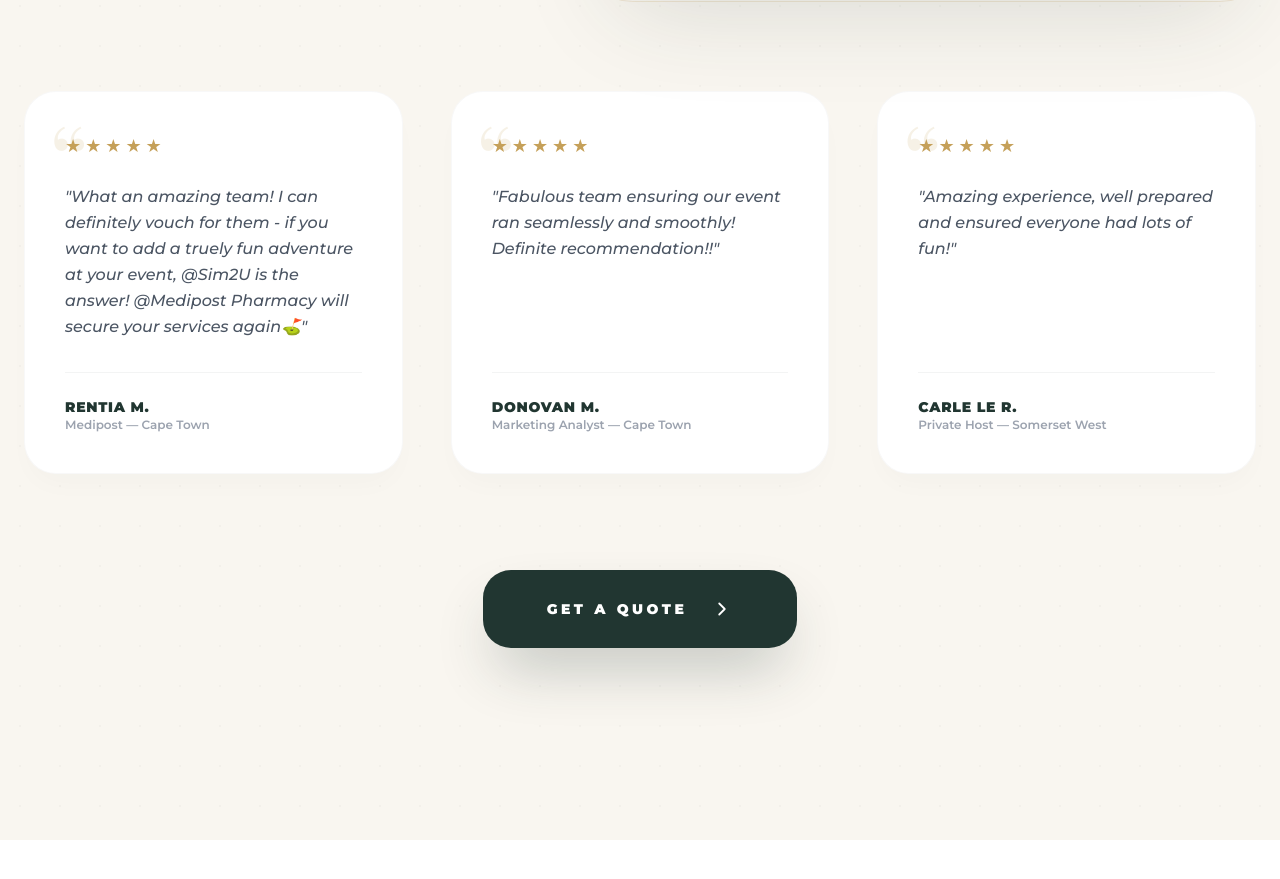
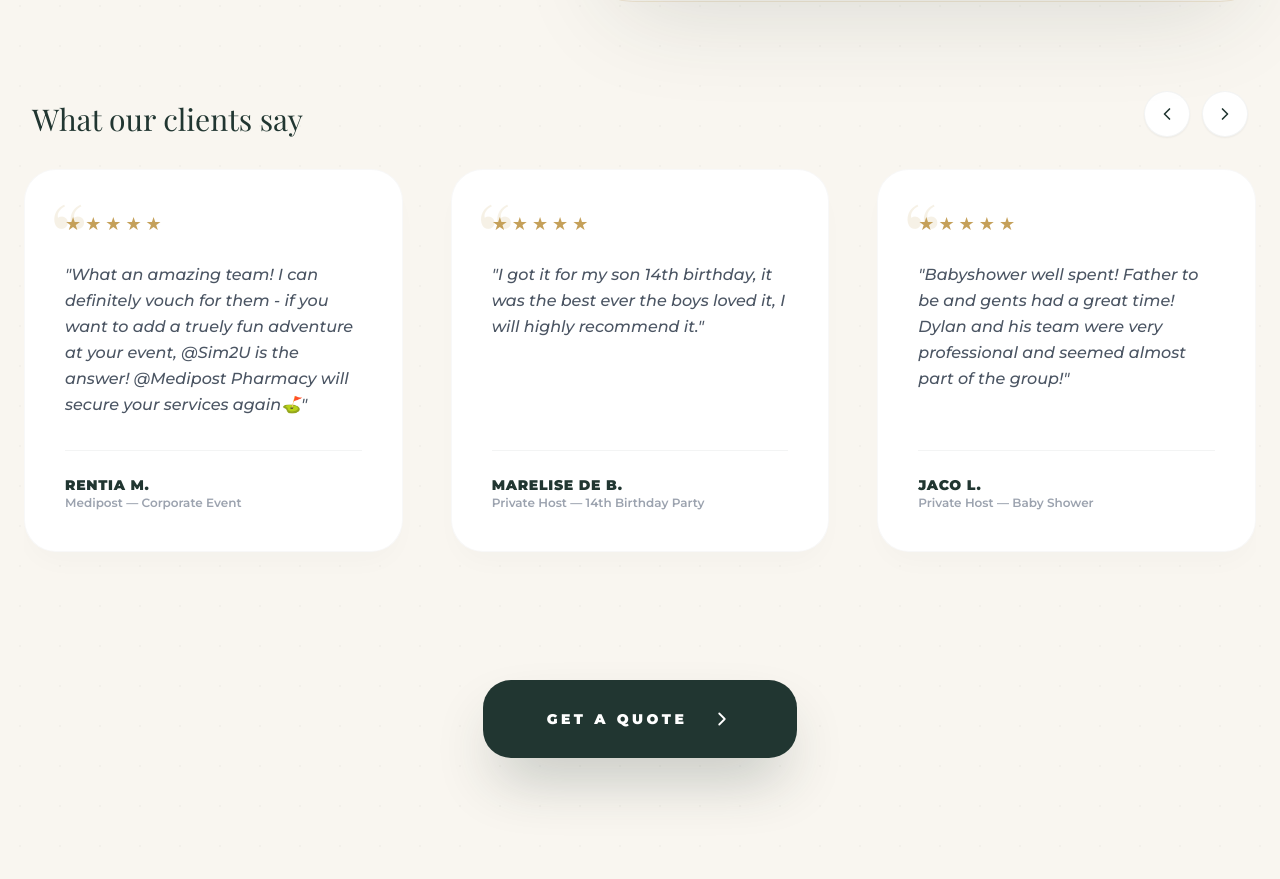
Before and after one commit to Dbox01/sim2umobilegolf, a React (Vite) app: page / in a window 1280 px wide. Shown: the part 1558-2437 px from the top of the page. Built offline with nearby package versions, Linux system fonts and the light colour scheme; a web font is replaced by a local one.

Commit message:
Refactor testimonials and implement scrolling feature

```diff
--- a/App.tsx
+++ b/App.tsx
@@ -397,51 +397,123 @@ const EXPERIENCE_IMAGES = [
   "https://res.cloudinary.com/bo8j9vxt/image/upload/f_auto,q_auto/v1785222583/57302338-eb85-467d-af77-6f2a99d3d9a4_e6dqro.jpg"
 ];
 
+// --- Extracted Testimonials Data ---
+// Easily add or remove items here; the carousel will automatically update.
+const TESTIMONIALS = [
+  {
+    quote: "What an amazing team! I can definitely vouch for them - if you want to add a truely fun adventure at your event, @Sim2U is the answer! @Medipost Pharmacy will secure your services again⛳️",
+    author: "Rentia M.",
+    role: "Medipost",
+    location: "Corporate Event"
+  },
+  {
+    quote: "I got it for my son 14th birthday, it was the best ever the boys loved it, I will highly recommend it.",
+    author: "Marelise De B.",
+    role: "Private Host",
+    location: "14th Birthday Party"
+  },
+   {
+    quote: "Babyshower well spent! Father to be and gents had a great time! Dylan and his team were very professional and seemed almost part of the group!",
+    author: "Jaco L.",
+    role: "Private Host",
+    location: "Baby Shower"
+  },
+   {
+    quote: "I can recommend Dylan anytime, it was a awesome experience and he did everything so professionally. Do yourself a favor and book.",
+    author: "Vincent De B.",
+    role: "Private Host",
+    location: "14th Birthday Party"
+  },
+  {
+    quote: "Fabulous team ensuring our event ran seamlessly and smoothly! Definite recommendation!!",
+    author: "Donovan M.",
+    role: "Medipost",
+    location: "Corporate Event"
+  },
+  {
+    quote: "Amazing service and very friendly team! Really enjoyed what they did for us. 100% recommend.",
+    author: "Shain N.",
+    role: "Event Guest"
+  },
+  {
+    quote: "Great service , they kept it professional and fun. Setup was neat and precise had no problem with any technology would definitely recommend.",
+    author: "Arno L.",
+    role: "Event Guest"
+  },
+  {
+    quote: "Great experience. Definitely will recommend for all types of events.",
+    author: "Keano H.",
+    role: "Event Guest"
+  },
+   {
+    quote: "Service was fantastic, had a blast. These guys were very professional and had a great impact on the vibe of the event. I would recommend them for any function.",
+    author: "Andre van N.",
+    role: "Event Guest"
+  },
+   {
+    quote: "Service was fantastic, had a blast. These guys were very professional and had a great impact on the vibe of the event. I would recommend them for any function.",
+    author: "Andre van N.",
+    role: "Event Guest"
+  },
+  {
+    quote: "Great product with amazing service would recommend 10/10 any day great for parties and services!",
+    author: "Riaan E.",
+    role: "Event Guest"
+  },
+  {
+    quote: "Had a nice day and loads of fun!!",
+    author: "Twane E.",
+    role: "Event Guest"
+  }
+
+];
+
 const ExperienceSection: React.FC = () => {
   const [currentIdx, setCurrentIdx] = useState(0);
+  const testimonialScrollRef = useRef<HTMLDivElement>(null);
 
-  // Next slide helper
+  // --- Image Slide Helpers ---
   const nextSlide = () => {
     setCurrentIdx((prev) => (prev + 1) % EXPERIENCE_IMAGES.length);
   };
 
-  // Previous slide helper
   const prevSlide = () => {
     setCurrentIdx((prev) => (prev - 1 + EXPERIENCE_IMAGES.length) % EXPERIENCE_IMAGES.length);
   };
 
-  // --- Auto-Play Timer Logic ---
+  // --- Testimonial Scroll Helper ---
+  const scrollTestimonials = (direction: 'left' | 'right') => {
+    if (testimonialScrollRef.current) {
+      const { current } = testimonialScrollRef;
+      // Scroll by the current visible width of the container
+      const scrollAmount = direction === 'left' ? -current.offsetWidth : current.offsetWidth;
+      current.scrollBy({ left: scrollAmount, behavior: 'smooth' });
+    }
+  };
+
+  // --- Image Auto-Play Timer ---
   useEffect(() => {
     const timer = setInterval(() => {
       nextSlide();
-    }, 5000); // 5000ms = 5 seconds
-
-    // Clear the interval when the component unmounts
-    // OR when currentIdx changes (manual clicks reset the timer)
+    }, 5000);
     return () => clearInterval(timer);
   }, [currentIdx]);
 
-  // --- Testimonials Data ---
-  const testimonials = [
-    {
-      quote: "What an amazing team! I can definitely vouch for them - if you want to add a truely fun adventure at your event, @Sim2U is the answer! @Medipost Pharmacy will secure your services again⛳️",
-      author: "Rentia M.",
-      role: "Medipost",
-      location: "Cape Town"
-    },
-    {
-      quote: "Fabulous team ensuring our event ran seamlessly and smoothly! Definite recommendation!!",
-      author: "Donovan M.",
-      role: "Marketing Analyst",
-      location: "Cape Town"
-    },
-    {
-      quote: "Amazing experience, well prepared and ensured everyone had lots of fun!",
-      author: "Carle le R.",
-      role: "Private Host",
-      location: "Somerset West"
+  // --- Testimonial Auto-Play Timer ---
+  useEffect(() => {
+    const timer = setInterval(() => {
+      if (testimonialScrollRef.current) {
+        const { current } = testimonialScrollRef;
+        // If scrolled to the very end, snap back to the start; otherwise, scroll right
+        if (current.scrollLeft + current.clientWidth >= current.scrollWidth - 10) {
+          current.scrollTo({ left: 0, behavior: 'smooth' });
+        } else {
+          current.scrollBy({ left: current.offsetWidth, behavior: 'smooth' });
         }
-  ];
+      }
+    }, 8000); // 8000ms = 8 seconds per page shift
+    return () => clearInterval(timer);
+  }, []);
 
   return (
     <section id="experience" className="py-24 lg:py-48 bg-cream relative overflow-hidden">
@@ -483,17 +555,14 @@ const ExperienceSection: React.FC = () => {
             <div className="relative z-10 group">
               <div className="relative rounded-[50px] overflow-hidden border-[1px] border-mountainGreen/5 p-4 bg-white shadow-[0_50px_100px_-20px_rgba(33,54,49,0.15)] transition-all duration-700 group-hover:shadow-[0_60px_120px_-20px_rgba(33,54,49,0.25)]">
 
-                {/* Fixed height aspect ratio container to prevent layout shifts */}
+                {/* Fixed height aspect ratio container */}
                 <div className="rounded-[40px] overflow-hidden aspect-video lg:aspect-[4/3] relative bg-gray-100">
 
-                  {/* Optimized Mapped Images for lazy loading + smooth fading */}
+                  {/* Optimized Mapped Images */}
                   {EXPERIENCE_IMAGES.map((src, idx) => {
                     const isCurrent = idx === currentIdx;
-                    // Calculate if this image is the next or previous one in the loop
                     const isNext = idx === (currentIdx + 1) % EXPERIENCE_IMAGES.length;
                     const isPrev = idx === (currentIdx - 1 + EXPERIENCE_IMAGES.length) % EXPERIENCE_IMAGES.length;
-
-                    // Only load the image if it's currently visible, or up next in either direction
                     const shouldLoad = isCurrent || isNext || isPrev;
 
                     return (
@@ -545,16 +614,47 @@ const ExperienceSection: React.FC = () => {
               <div className="absolute -top-12 -left-12 w-64 h-64 bg-gold/5 rounded-full blur-3xl -z-20"></div>
             </div>
           </div>
-
         </div>
 
-        {/* Testimonials Grid Replacing Feature Blocks */}
-        <div className="grid md:grid-cols-3 gap-8 lg:gap-12 mb-24">
-          {testimonials.map((t, idx) => (
+        {/* Testimonials Carousel Section */}
+        <div className="relative mb-24 group">
+
+          {/* Testimonial Header & Controls */}
+          <div className="flex justify-between items-end mb-8 px-2">
+            <h3 className="text-3xl font-serif text-mountainGreen">What our clients say</h3>
+            <div className="flex gap-3">
+              <button
+                onClick={() => scrollTestimonials('left')}
+                className="bg-white hover:bg-gold text-mountainGreen p-3 rounded-full shadow-sm hover:shadow-md transition-all border border-mountainGreen/5 hover:text-white"
+                aria-label="Previous Testimonial"
+              >
+                <ChevronLeft size={20} />
+              </button>
+              <button
+                onClick={() => scrollTestimonials('right')}
+                className="bg-white hover:bg-gold text-mountainGreen p-3 rounded-full shadow-sm hover:shadow-md transition-all border border-mountainGreen/5 hover:text-white"
+                aria-label="Next Testimonial"
+              >
+                <ChevronRight size={20} />
+              </button>
+            </div>
+          </div>
+
+          {/* Scrollable Flex Container */}
+          <div
+            ref={testimonialScrollRef}
+            // Tailwind CSS scroll snap combined with utility classes to hide scrollbars cleanly
+            className="flex overflow-x-auto snap-x snap-mandatory gap-8 lg:gap-12 pb-8 [&::-webkit-scrollbar]:hidden [-ms-overflow-style:none] [scrollbar-width:none]"
+          >
+            {TESTIMONIALS.map((t, idx) => (
               <div
                 key={idx}
-              className="relative flex flex-col justify-between p-10 bg-white rounded-[32px] border border-mountainGreen/[0.03] shadow-[0_15px_30px_-10px_rgba(33,54,49,0.03)] hover:shadow-[0_30px_60px_-15px_rgba(197,160,89,0.1)] transition-all duration-500 hover:-translate-y-2"
+                // Width math handles responsive layout: 1 item (mobile), 2 items (tablet), 3 items (desktop)
+                className="w-full md:w-[calc(50%-1rem)] lg:w-[calc(33.333%-2rem)] flex-shrink-0 snap-start"
               >
+                {/* H-full ensures all cards match heights within the flex grid */}
+                <div className="relative h-full flex flex-col justify-between p-10 bg-white rounded-[32px] border border-mountainGreen/[0.03] shadow-[0_15px_30px_-10px_rgba(33,54,49,0.03)] hover:shadow-[0_30px_60px_-15px_rgba(197,160,89,0.1)] transition-all duration-500 hover:-translate-y-2">
+
                   {/* Huge stylized quote mark */}
                   <span className="absolute top-4 left-6 text-8xl font-serif text-gold/15 select-none pointer-events-none">“</span>
 
@@ -574,10 +674,14 @@ const ExperienceSection: React.FC = () => {
                   {/* Author Details */}
                   <div className="mt-8 pt-6 border-t border-mountainGreen/5 flex flex-col">
                     <span className="text-mountainGreen font-black uppercase tracking-wider text-sm">{t.author}</span>
-                <span className="text-xs text-gray-400 font-semibold">{t.role} — {t.location}</span>
+                    <span className="text-xs text-gray-400 font-semibold">
+                      {t.role} {t.location ? `— ${t.location}` : ''}
+                    </span>
+                  </div>
                 </div>
               </div>
             ))}
+          </div>
         </div>
 
         {/* CTA Button */}
@@ -592,7 +696,6 @@ const ExperienceSection: React.FC = () => {
     </section>
   );
 };
-
 
 const OccasionsSection: React.FC = () => {
   const occasions: Occasion[] = [
```
Lines whose indentation alone changed are shown as unchanged.
